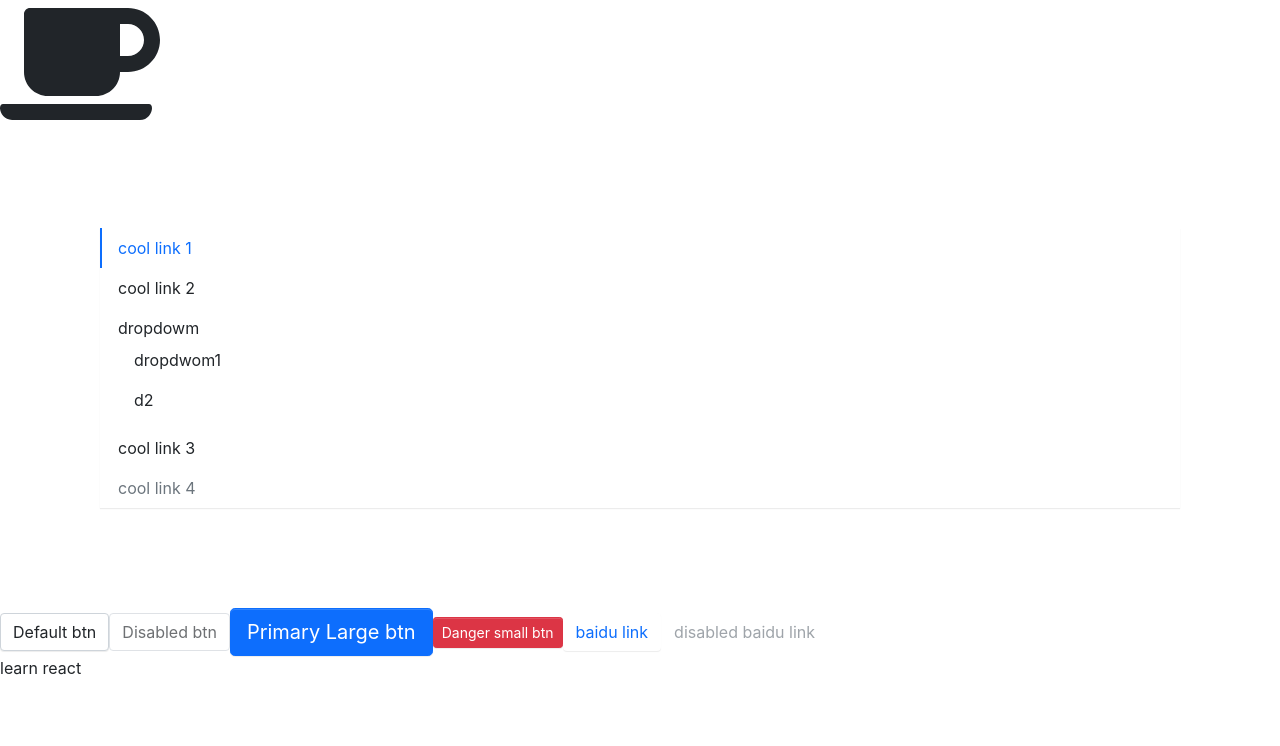
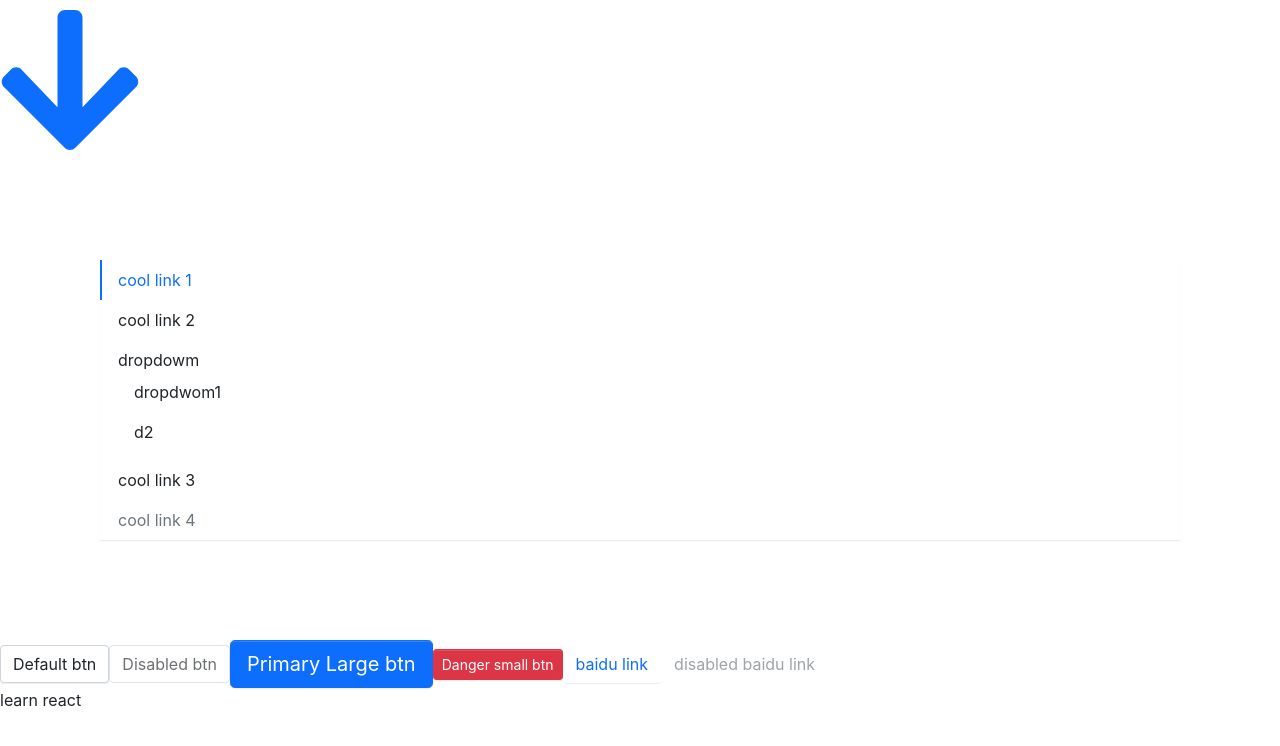
Before and after one commit to okkjoo/my-antd, a React (Create React App) app: page / in a window 1280 px wide. Shown: the top 746 px of the page. Built offline with nearby package versions, Linux system fonts and the light colour scheme.

Commit message:
[feat]: Icon二次封装：简单样式控制

```diff
--- a/src/App.tsx
+++ b/src/App.tsx
@@ -6,14 +6,15 @@
 import Menu from './components/Menu/menu'
 import MenuItem from './components/Menu/menuItem'
 import SubMenu from './components/Menu/subMenu'
-
-import { FontAwesomeIcon } from '@fortawesome/react-fontawesome'
-import { faCoffee } from '@fortawesome/free-solid-svg-icons'
+import Icon from './components/Icon/icon'
+import { library } from '@fortawesome/fontawesome-svg-core'
+import { fas } from '@fortawesome/free-solid-svg-icons'
+library.add(fas)
 function App() {
   return (
     <div className='App'>
       <header className='App-header'>
-        <FontAwesomeIcon icon={faCoffee} size='8x' />
+        <Icon icon='arrow-down' theme='primary' size='10x' />
         <Menu
           defaultIndex='0'
           onSelect={(index) => alert(index)}
--- /dev/null
+++ b/src/components/Icon/_style.scss
@@ -0,0 +1,5 @@
+@each $key, $val in $theme-colors {
+  .icon-#{$key} {
+    color: $val;
+  }
+}
--- /dev/null
+++ b/src/components/Icon/icon.tsx
@@ -0,0 +1,30 @@
+import React from 'react'
+import classNames from 'classnames'
+import {
+  FontAwesomeIcon,
+  FontAwesomeIconProps,
+} from '@fortawesome/react-fontawesome'
+
+export type ThemeProps =
+  | 'primary'
+  | 'secondary'
+  | 'success'
+  | 'info'
+  | 'danger'
+  | 'light'
+  | 'dark'
+
+export interface IconProps extends FontAwesomeIconProps {
+  theme?: ThemeProps
+}
+
+const Icon: React.FC<IconProps> = (props) => {
+  //icon-primary
+  const { className, theme, ...restProps } = props
+  const classes = classNames('zhou-icon', className, {
+    [`icon-${theme}`]: theme,
+  })
+  return <FontAwesomeIcon className={classes} {...restProps} />
+}
+
+export default Icon
--- a/src/styles/index.scss
+++ b/src/styles/index.scss
@@ -12,3 +12,6 @@
 
 //menu
 @import '../components/Menu/style';
+
+//icon
+@import '../components/Icon/style';
```
Also changed, not shown: 1 other file (tests, documents, lock files or other folders).
